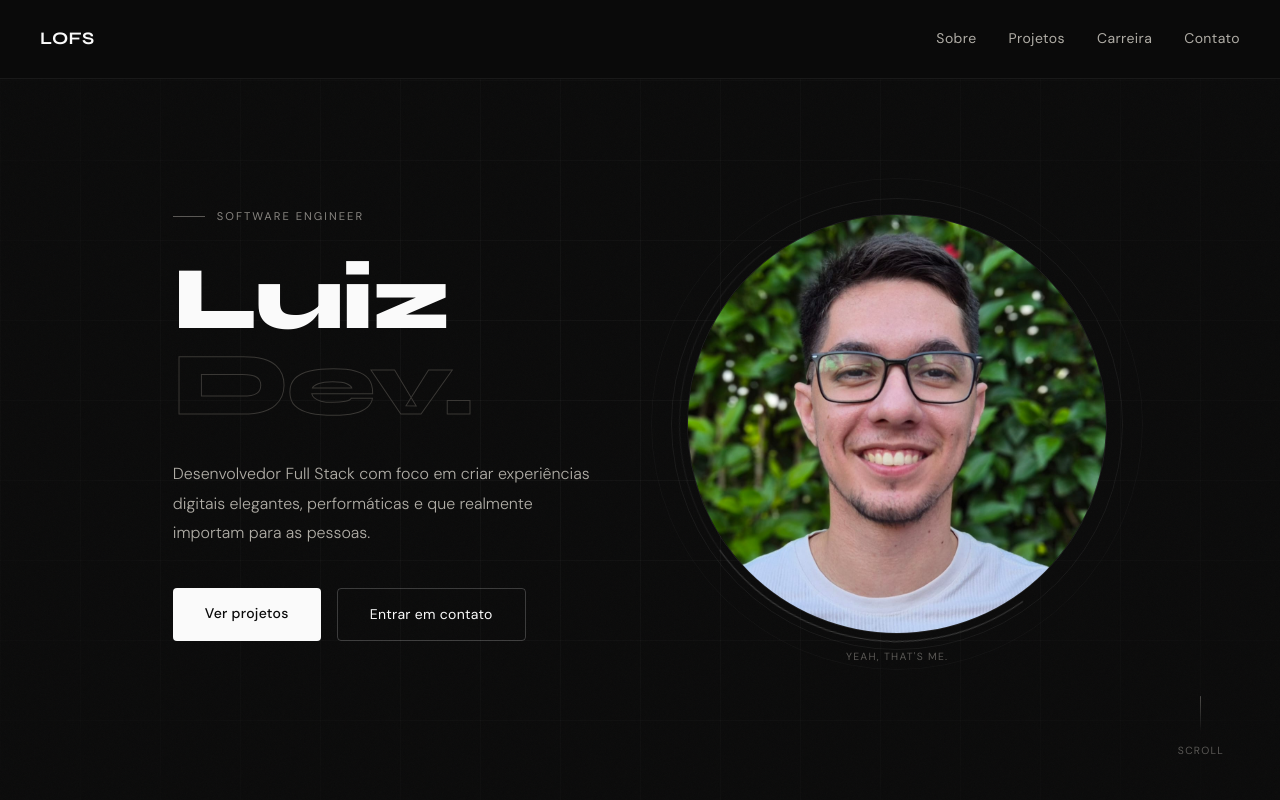
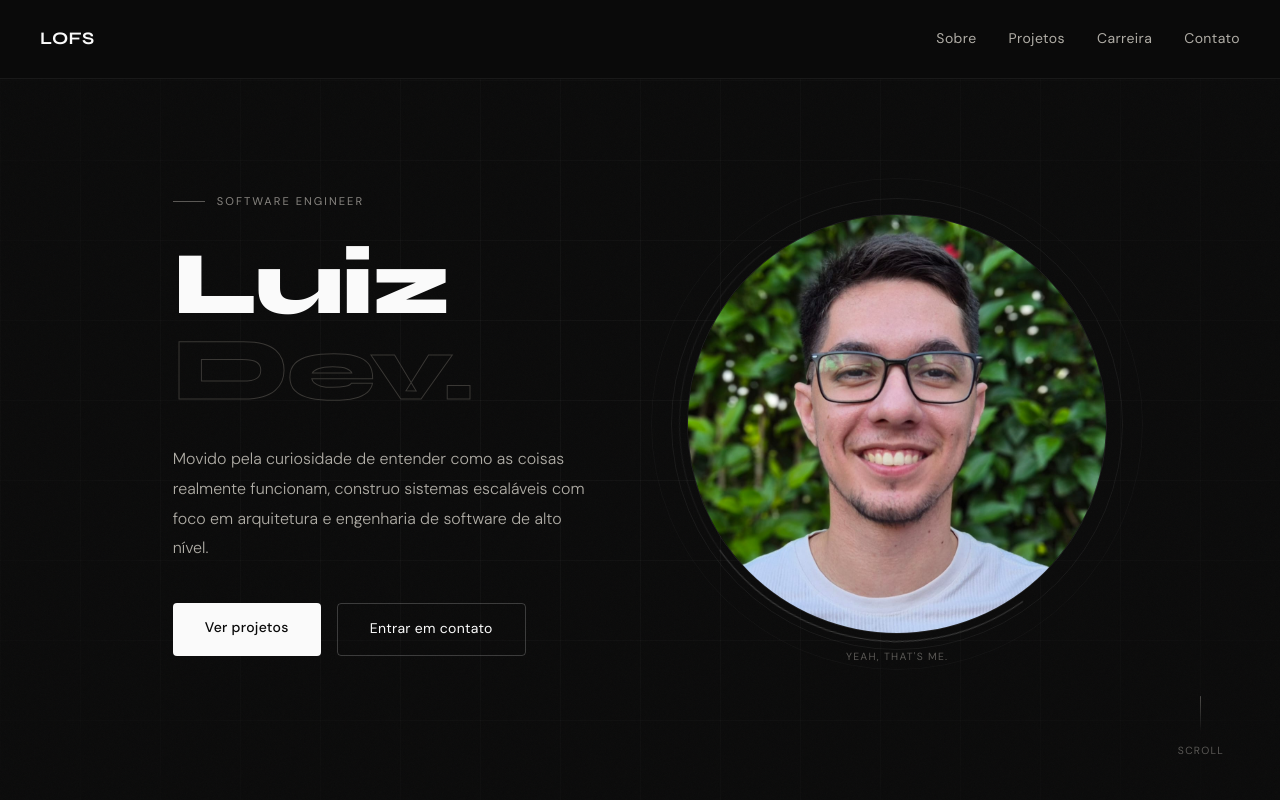
Before and after one commit to tavinhoo/luizotavio.dev, a React (Create React App) app: page / in a window 1280 px wide. Shown: the top 800 px of the page. Built offline with nearby package versions, Linux system fonts and the light colour scheme; the HTML template or start-up script is replaced by a standard one.

Commit message:
feat: update personal description to reflect current focus on scalable systems and software architecture

```diff
--- a/src/data/portfolio.js
+++ b/src/data/portfolio.js
@@ -3,7 +3,7 @@ export const personal = {
   initials: "LOFS",
   role: "Software Engineer",
   description:
-    "Desenvolvedor Full Stack com foco em criar experiências digitais elegantes, performáticas e que realmente importam para as pessoas.",
+    "Movido pela curiosidade de entender como as coisas realmente funcionam, construo sistemas escaláveis com foco em arquitetura e engenharia de software de alto nível.",
   email: "luizotaviomtbs@gmail.com",
   github: "https://github.com/tavinhoo",
   linkedin: "https://www.linkedin.com/in/se-luizotaviofs/",
```
